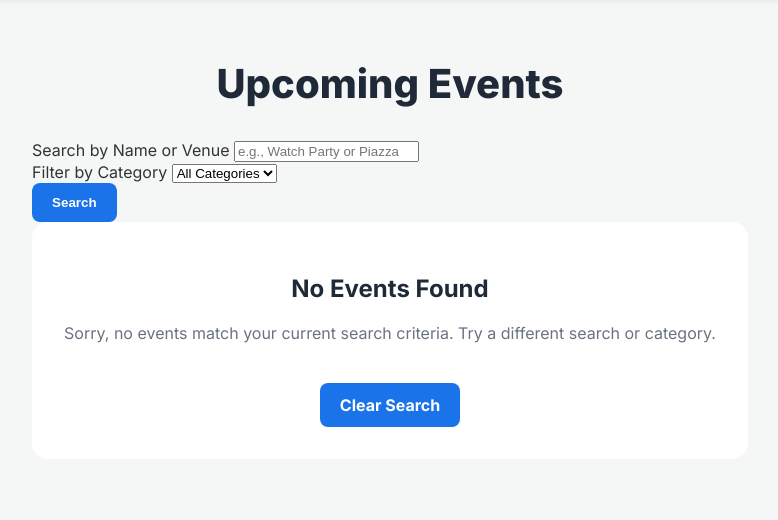
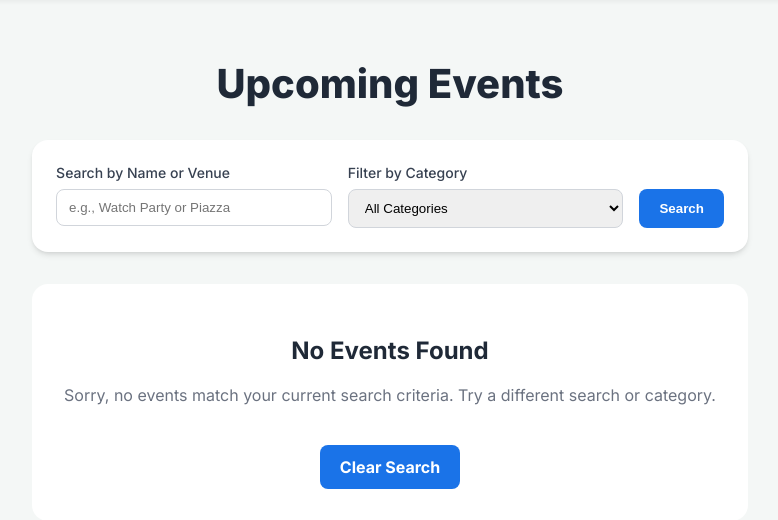
Before and after one commit to Plightin/inwit-tix-app, a Flask app: page / in a window 1280 px wide. Shown: the part 66-586 px from the top of the page, without its empty margins (250-1028 px from the left). Run offline with Flask 3, Linux system fonts and the light colour scheme; data that the repository does not hold is empty.

Commit message:
Update style.css

```diff
--- a/static/style.css
+++ b/static/style.css
@@ -69,6 +69,44 @@ nav ul li a:hover {
     color: #002366;
 }
 
+/* Search Bar Styles */
+.search-bar {
+    display: grid;
+    grid-template-columns: 1fr 1fr auto;
+    gap: 1rem;
+    background-color: white;
+    padding: 1.5rem;
+    border-radius: 1rem;
+    box-shadow: 0 4px 6px -1px rgb(0 0 0 / 0.1), 0 2px 4px -2px rgb(0 0 0 / 0.1);
+    margin-bottom: 2rem;
+}
+.search-group {
+    display: flex;
+    flex-direction: column;
+}
+.search-group label {
+    margin-bottom: 0.5rem;
+    font-weight: 500;
+    color: #374151;
+    font-size: 0.875rem;
+}
+.search-group input,
+.search-group select {
+    width: 100%;
+    padding: 10px 12px;
+    border: 1px solid #d1d5db;
+    border-radius: 0.5rem;
+    box-sizing: border-box;
+    transition: border-color 0.2s, box-shadow 0.2s;
+}
+.search-group input:focus,
+.search-group select:focus {
+    outline: none;
+    border-color: #3b82f6;
+    box-shadow: 0 0 0 2px #bfdbfe;
+}
+
+
 /* Event Grid and Cards */
 .event-grid {
     display: grid;
@@ -90,15 +128,18 @@ nav ul li a:hover {
     transform: translateY(-5px);
     box-shadow: 0 10px 15px -3px rgb(0 0 0 / 0.1), 0 4px 6px -4px rgb(0 0 0 / 0.1);
 }
-/* Featured Badge */
+.featured-event {
+    border: 2px solid #ff9800;
+    box-shadow: 0 10px 15px -3px rgb(255 152 0 / 0.2), 0 4px 6px -4px rgb(255 152 0 / 0.2);
+}
 .featured-badge {
     position: absolute;
     top: 1rem;
-    left: 1rem;
+    left: -1px; /* Align with new border */
     background-color: #ff9800;
     color: white;
-    padding: 4px 8px;
-    border-radius: 0.25rem;
+    padding: 4px 12px;
+    border-radius: 0 0.25rem 0.25rem 0;
     font-size: 0.75rem;
     font-weight: 600;
     text-transform: uppercase;
@@ -218,6 +259,7 @@ nav ul li a:hover {
 }
 .form-group input,
 .form-group textarea,
+.form-group select,
 .form-group input[type="file"] {
     width: 100%;
     padding: 10px 12px;
@@ -227,7 +269,8 @@ nav ul li a:hover {
     transition: border-color 0.2s, box-shadow 0.2s;
 }
 .form-group input:focus,
-.form-group textarea:focus {
+.form-group textarea:focus,
+.form-group select:focus {
     outline: none;
     border-color: #3b82f6;
     box-shadow: 0 0 0 2px #bfdbfe;
@@ -427,6 +470,12 @@ nav ul li a:hover {
     align-items: center;
     justify-content: flex-end;
 }
+.share-label {
+    font-size: 0.8rem;
+    font-weight: 500;
+    color: #6b7280;
+    margin-right: 0.5rem;
+}
 .share-buttons {
     display: flex;
     gap: 0.5rem;
@@ -511,14 +560,12 @@ nav ul li a:hover {
     gap: 2rem;
     align-items: start;
 }
-
 .admin-stats-grid {
     display: grid;
     grid-template-columns: 1fr 1fr;
     gap: 1.5rem;
     align-content: start;
 }
-
 .table-title {
     font-size: 1.25rem;
     font-weight: 700;
@@ -542,6 +589,8 @@ nav ul li a:hover {
 .admin-links li:last-child a {
     border-bottom: none;
 }
+
+/* Status Badges for Tables */
 .status-badge {
     padding: 4px 8px;
     border-radius: 9999px;
```
